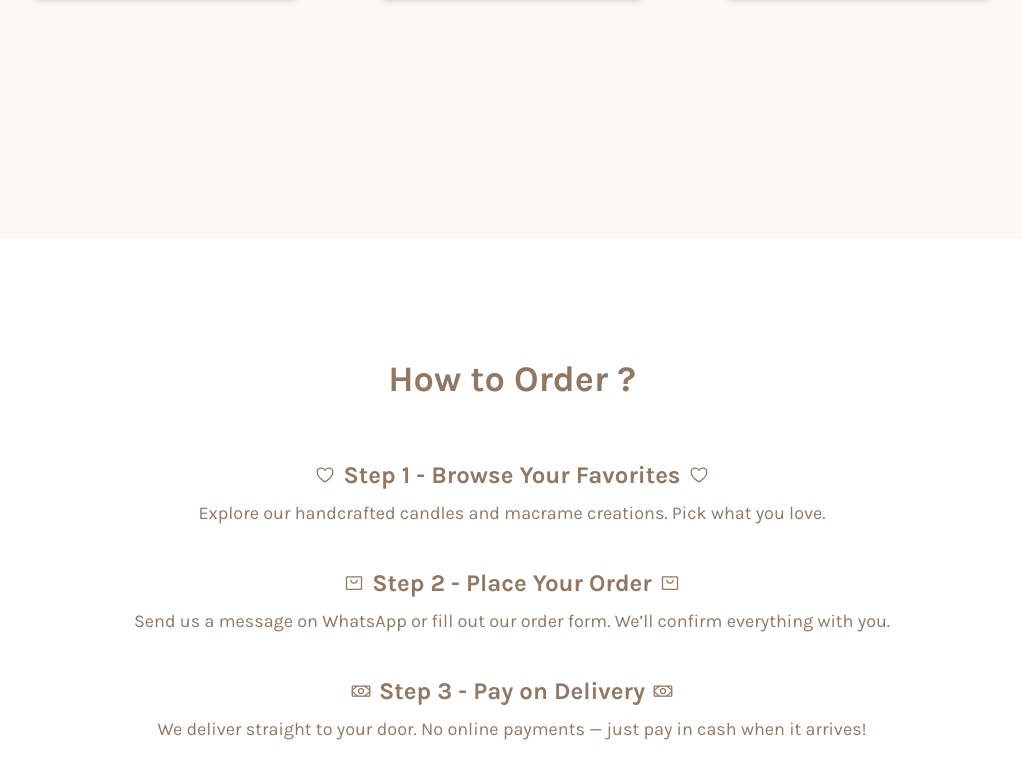
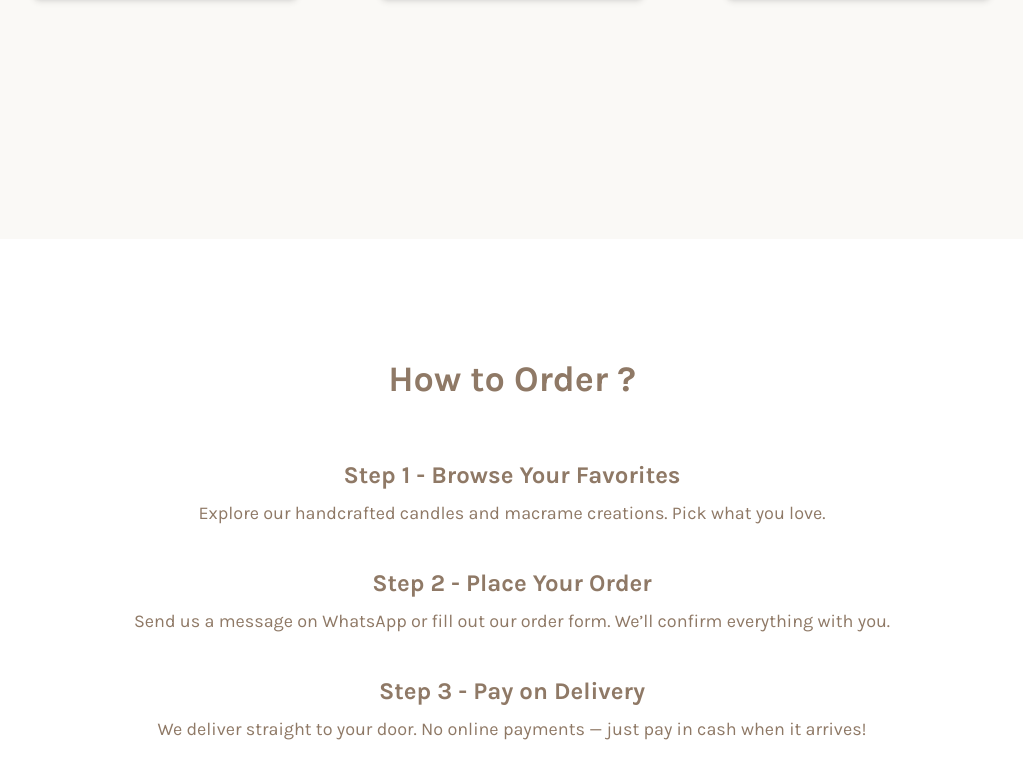
Before and after one commit to Mohamadghoche2004/Gleam, a Next.js app: page / in a window 1280 px wide. Shown: the part 2007-2786 px from the top of the page, without its empty margins (128-1151 px from the left). Built offline with nearby package versions, Linux system fonts and the light colour scheme.

Commit message:
fixing designs of how to order section

```diff
--- a/src/components/Sections/HowToOrderSection/HowToOrderSection.tsx
+++ b/src/components/Sections/HowToOrderSection/HowToOrderSection.tsx
@@ -1,17 +1,12 @@
-"use client";
-import { Heart, Money, ShoppingBag } from "phosphor-react";
-
 export default function HowToOrderSection() {
   return (
     <div className=" flex flex-col items-center justify-center bg-white p-10 md:p-30 gap-10">
-      <h1 className="text-4xl font-bold text-center mb-5 color-primary">
+      <h1 className="text-3xl md:text-4xl font-bold text-center mb-5 color-primary">
         How to Order ?
       </h1>
       <div className="flex flex-col items-center justify-center">
-        <span className="text-2xl font-bold text-center mb-2 color-primary flex items-center justify-center gap-2">
-          <Heart size={20} className="text-primary" />
+        <span className="text-xl md:text-2xl font-bold text-center mb-2 color-primary flex items-center justify-center gap-2">
           Step 1 - Browse Your Favorites{" "}
-          <Heart size={20} className="text-primary" />
         </span>
         <p className="text-lg text-center color-primary">
           Explore our handcrafted candles and macrame creations. Pick what you
@@ -19,10 +14,8 @@ export default function HowToOrderSection() {
         </p>
       </div>
       <div className="flex flex-col items-center justify-center">
-        <span className="text-2xl font-bold text-center mb-2 color-primary flex items-center justify-center gap-2">
-          <ShoppingBag size={20} className="text-primary" />
+        <span className="text-xl md:text-2xl font-bold text-center mb-2 color-primary flex items-center justify-center gap-2">
           Step 2 - Place Your Order{" "}
-          <ShoppingBag size={20} className="text-primary" />
         </span>
         <p className="text-lg text-center color-primary">
           Send us a message on WhatsApp or fill out our order form. We’ll
@@ -30,9 +23,8 @@ export default function HowToOrderSection() {
         </p>
       </div>
       <div className="flex flex-col items-center justify-center">
-        <span className="text-2xl font-bold text-center mb-2 color-primary flex items-center justify-center gap-2">
-          <Money size={20} className="text-primary" /> Step 3 - Pay on Delivery{" "}
-          <Money size={20} className="text-primary" />
+        <span className="text-xl md:text-2xl font-bold text-center mb-2 color-primary flex items-center justify-center gap-2">
+          Step 3 - Pay on Delivery{" "}
         </span>
         <p className="text-lg text-center color-primary">
           We deliver straight to your door. No online payments — just pay in
```
